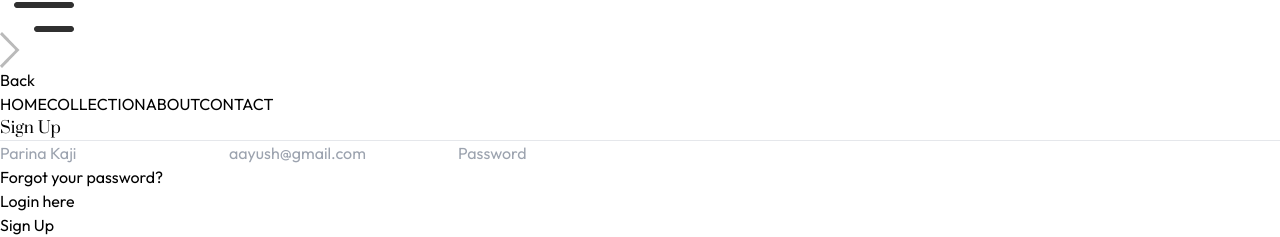
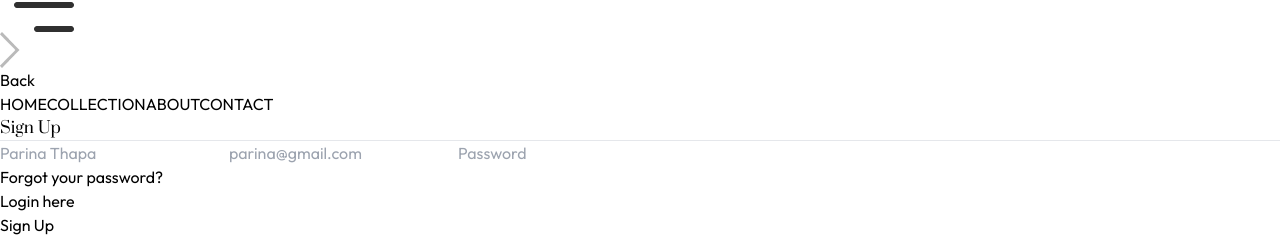
Before and after one commit to pareenathapa/security-parinafy, a React (Vite) app in the folder frontend/: page /login in a window 1280 px wide. Shown: the part 1295-1532 px from the top of the page. Built offline with nearby package versions, Linux system fonts and the light colour scheme; no server answers.

Commit message:
Modified

```diff
--- a/frontend/src/pages/Login.jsx
+++ b/frontend/src/pages/Login.jsx
@@ -63,7 +63,7 @@ const Login = () => {
           type="text"
           name="name"
           className="w-full px-3 py-2 border border-gray-800"
-          placeholder="Parina Kaji"
+          placeholder="Parina Thapa"
           required
           value={formData.name}
           onChange={handleChange}
@@ -74,7 +74,7 @@ const Login = () => {
         type="email"
         name="email"
         className="w-full px-3 py-2 border border-gray-800"
-        placeholder="aayush@gmail.com"
+        placeholder="parina@gmail.com"
         required
         value={formData.email}
         onChange={handleChange}
```
